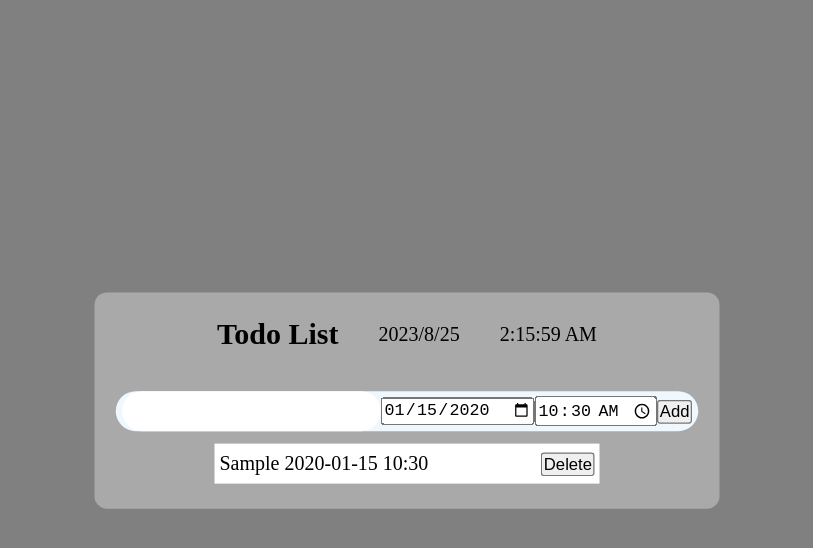
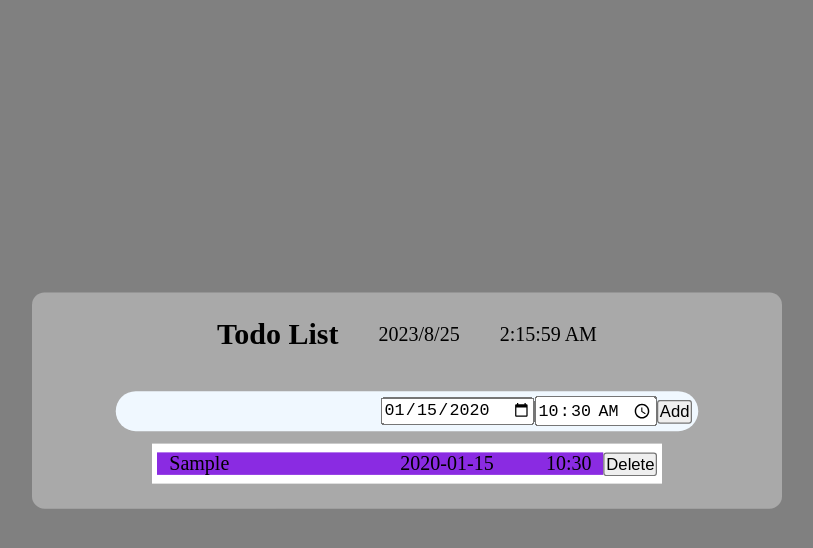
Before and after one commit to RavinduHarshana/Simple-Todo-App-Using-JS, a plain HTML site: page index.html in a window 1280 px wide. Both pictures are taken after typing "Sample", "2020-01-15", "10:30" into the empty fields and a click on the button "Add". Shown: the whole page, without its empty margins (233-1046 px from the left). Drawn offline with nearby package versions, Linux system fonts and the light colour scheme.

Commit message:
style task cards

```diff
--- a/script.js
+++ b/script.js
@@ -49,9 +49,11 @@ function renderlist() {
   let task = todos.map(function (item) {
     return `<div class="taskcard">
 
-    ${item.title}
-    ${item.tdate}
-    ${item.ttime}
+   <div class="data">
+   <div class="taskn"><p>${item.title}<p> </div>
+    <div class="taskd">${item.tdate} </div>
+   <div class"tasktm"> ${item.ttime}</div>
+    </div>
     <button onclick="deleteI(${item.id})">Delete</button>
     </div>`;
   });
--- a/style.css
+++ b/style.css
@@ -16,7 +16,7 @@
     justify-content: center;
     align-items: center;
     flex-direction: column;
-    width: 500px;
+    /* width: 500px; */
     background-color:darkgrey;
     height: auto;
     border-radius: 10px;
@@ -52,7 +52,7 @@
     height: 2rem;
     border: none;
     border-radius: 2rem;
-
+    background-color: transparent;
 }
 
 .addicon {
@@ -61,13 +61,24 @@
 
 .taskcard{
     margin-top: 10px;
-    width: 300px;
+    width: 400px;
     height: 2rem;
     display: flex;
     padding: 0px 4px;
     justify-content: space-between;
     align-items:center;
     background-color: white;
+}
+.data{
+    background-color: blueviolet;
+    display: flex;
+    justify-content: space-evenly;
+    gap: 2rem;
+    width: 100%;
+}
+.taskn{
+    width: 40%;
+    text-align: left;
 }
 
 .addt{
```
Also changed, not shown: index.html (+1 -0 lines).
